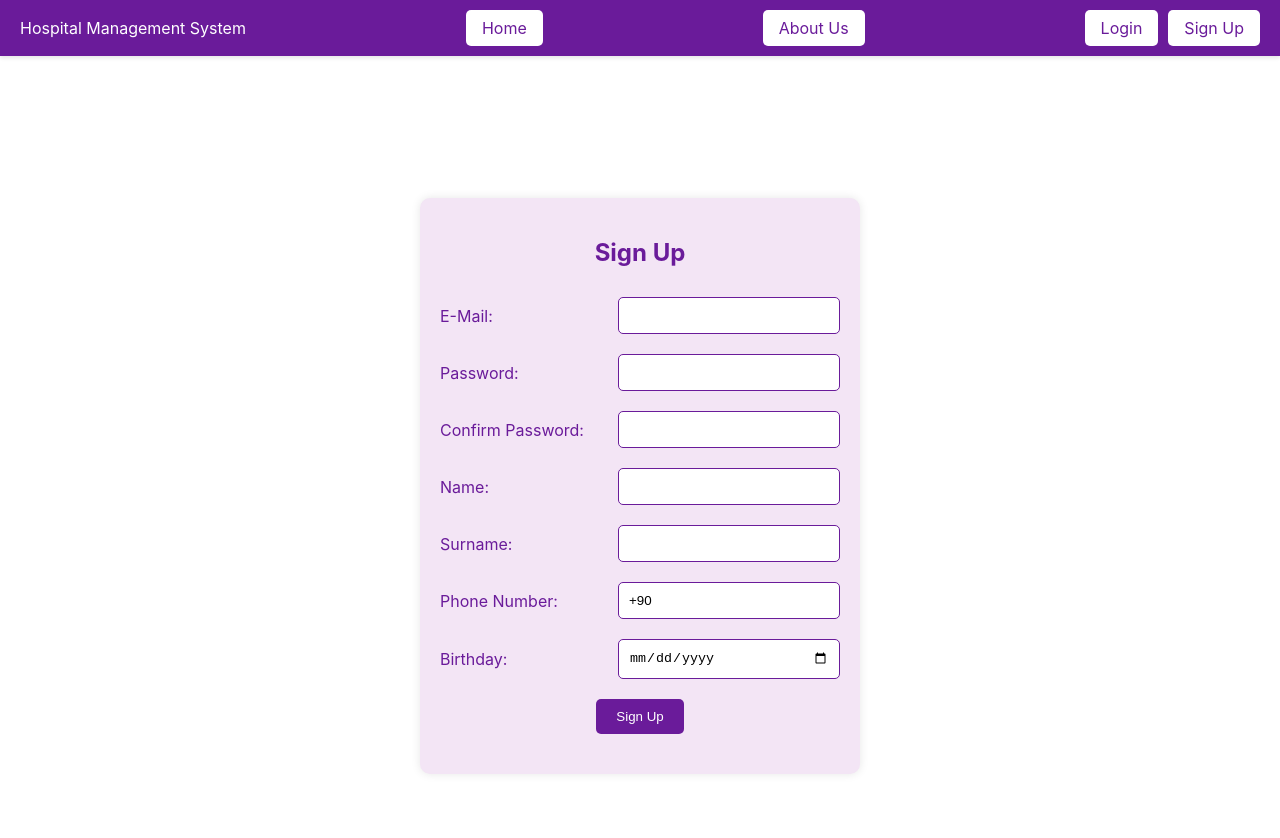
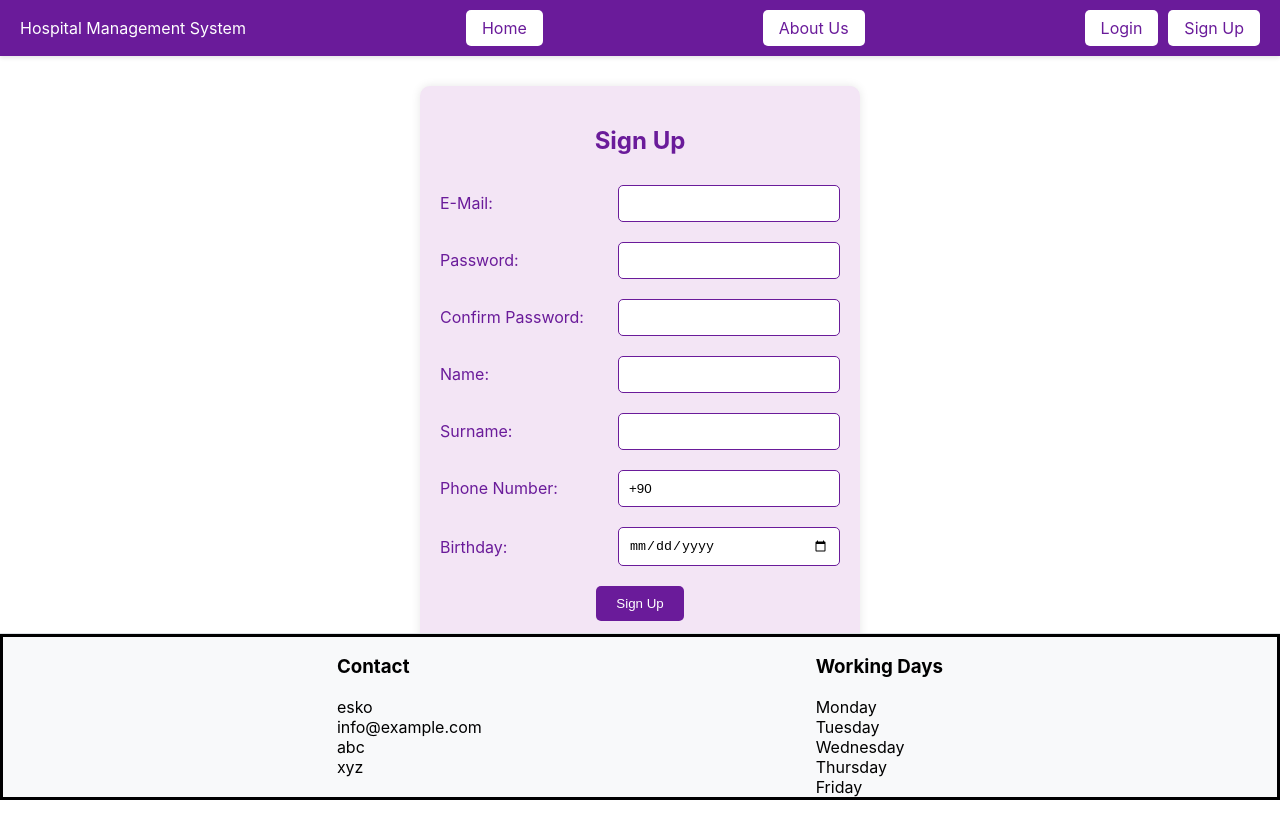
Before and after one commit to edaaydemir/WebServerProject, a React (Create React App) app in the folder hospital-management-system-app/: page /signup in a window 1280 px wide. Shown: the top 838 px of the page. After the commit the page ends 800 px from the top, so only its background shows below. Built offline with nearby package versions, Linux system fonts and the light colour scheme.

Commit message:
Footer Done

```diff
--- a/hospital-management-system-app/src/AboutUs/aboutus.js
+++ b/hospital-management-system-app/src/AboutUs/aboutus.js
@@ -1,5 +1,6 @@
 import React, { useState } from "react";
 import Navbar from "../navbar";
+import Footer from '../footer';
 //import Footer from "../footer";
 
 
@@ -8,6 +9,7 @@ function Aboutus() {
     <div>
         <Navbar></Navbar>
       ABOUT US
+      <Footer></Footer>
     </div>
   );
 }
--- a/hospital-management-system-app/src/Homepage/homepage.js
+++ b/hospital-management-system-app/src/Homepage/homepage.js
@@ -1,6 +1,7 @@
 import React, { useState } from "react";
 import Navbar from "../navbar";
 import Footer from "../footer";
+
 
 function Homepage() {
   return (
--- a/hospital-management-system-app/src/SignUp/signup.js
+++ b/hospital-management-system-app/src/SignUp/signup.js
@@ -1,5 +1,6 @@
 import React, { useState } from 'react';
 import Navbar from '../navbar';
+import Footer from '../footer';
 
 function Signup() {
 
@@ -15,7 +16,7 @@ function Signup() {
 
   const [phoneNumberError, setPhoneNumberError] = useState(false);
   const [error, setError] = useState('');
-  const [successMessage, setSuccessMessage] = useState(''); // Kayıt başarılı olduğunda görüntülenecek mesaj
+
 
   const handleChange = (e) => {
     const { name, value } = e.target;
@@ -94,11 +95,10 @@ function Signup() {
           </div>
         </form>
       </div>
-      {/* Kayıt başarılı olduğunda görüntülenecek mesaj */}
-      {successMessage && <p style={styles.successMessage}>{successMessage}</p>}
-      {/* Hata mesajı */}
-      {error && <p style={styles.error}>{error}</p>}
-    </div> </div>
+
+    </div>
+    <Footer></Footer>
+    </div>
   );
 }
 
@@ -108,7 +108,7 @@ const styles = {
     flexDirection: 'column',
     alignItems: 'center',
     justifyContent: 'center',
-    height: '100vh',
+
     marginTop:'30px',
     marginBottom:'30px'
   },
--- a/hospital-management-system-app/src/footer.js
+++ b/hospital-management-system-app/src/footer.js
@@ -1,38 +1,46 @@
-import React from 'react';
+import React from "react";
 import { Link } from "react-router-dom";
 
+const styles = {
+  footer: {
+    position: "fixed",
+    bottom: 0,
+    left: 0,
+    width: "100%",
+    backgroundColor: "#f8f9fa", // Footer rengi
+    borderTop: "1px solid #dee2e6" // Footer'ın üst kısmına ince bir çizgi
+  }
+};
 
 function Footer() {
   return (
-        <div style={{ borderStyle: "outset" }}>
-            <h3 style={{ display: "flex", justifyContent: "center" }}>Contact</h3>
-
+    <div style={styles.footer}>
+      <div style={{ borderStyle: "solid" }}>
+        <div style={{ display: "flex", justifyContent: "space-evenly" }}>
+          <div style={{ alignItems: "center" }}>
+            <h3>Contact</h3>
             <div style={{ display: "flex", justifyContent: "center" }}>
-
               <div style={{ alignItems: "center" }}>
-                    <div>
-                        esko
-                    </div>
-                    <div>
-                        info@example.com
-                    </div>
-                    <div>abc
-                    </div>
-                    <div>xyz
-                    </div>
-                </div>
-                <div style={{ display: "flex", justifyContent: "center" }}>
-                    <div className='text-center p-4' style={{ backgroundColor: 'rgba(0, 0, 0, 0.05)' }}>
-                        © 2021 Copyright:
-                        <a className='text-reset fw-bold' href='https://mdbootstrap.com/'>
-                            MDBootstrap.com
-                        </a>
+                <div>esko</div>
+                <div>info@example.com</div>
+                <div>abc</div>
+                <div>xyz</div>
               </div>
             </div>
           </div>
 
-
+          <div style={{ alignItems: "center" }}>
+            <h3>Working Days</h3>
+            <div>Monday</div>
+            <div>Tuesday</div>
+            <div>Wednesday</div>
+            <div>Thursday</div>
+            <div>Friday</div>
+          </div>
+        </div>
+      </div>
     </div>
   );
 }
+
 export default Footer;
```
Lines whose indentation alone changed are shown as unchanged.
